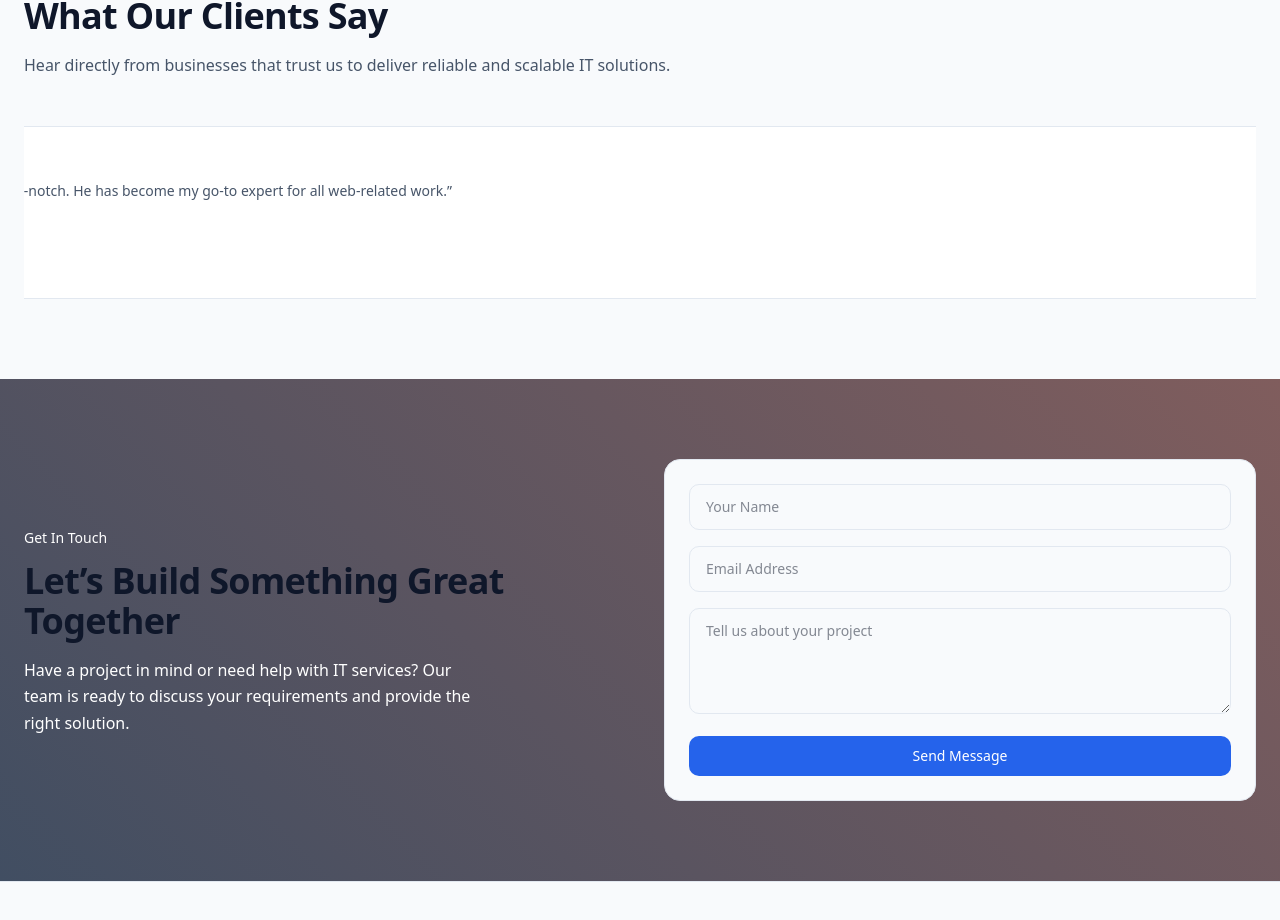
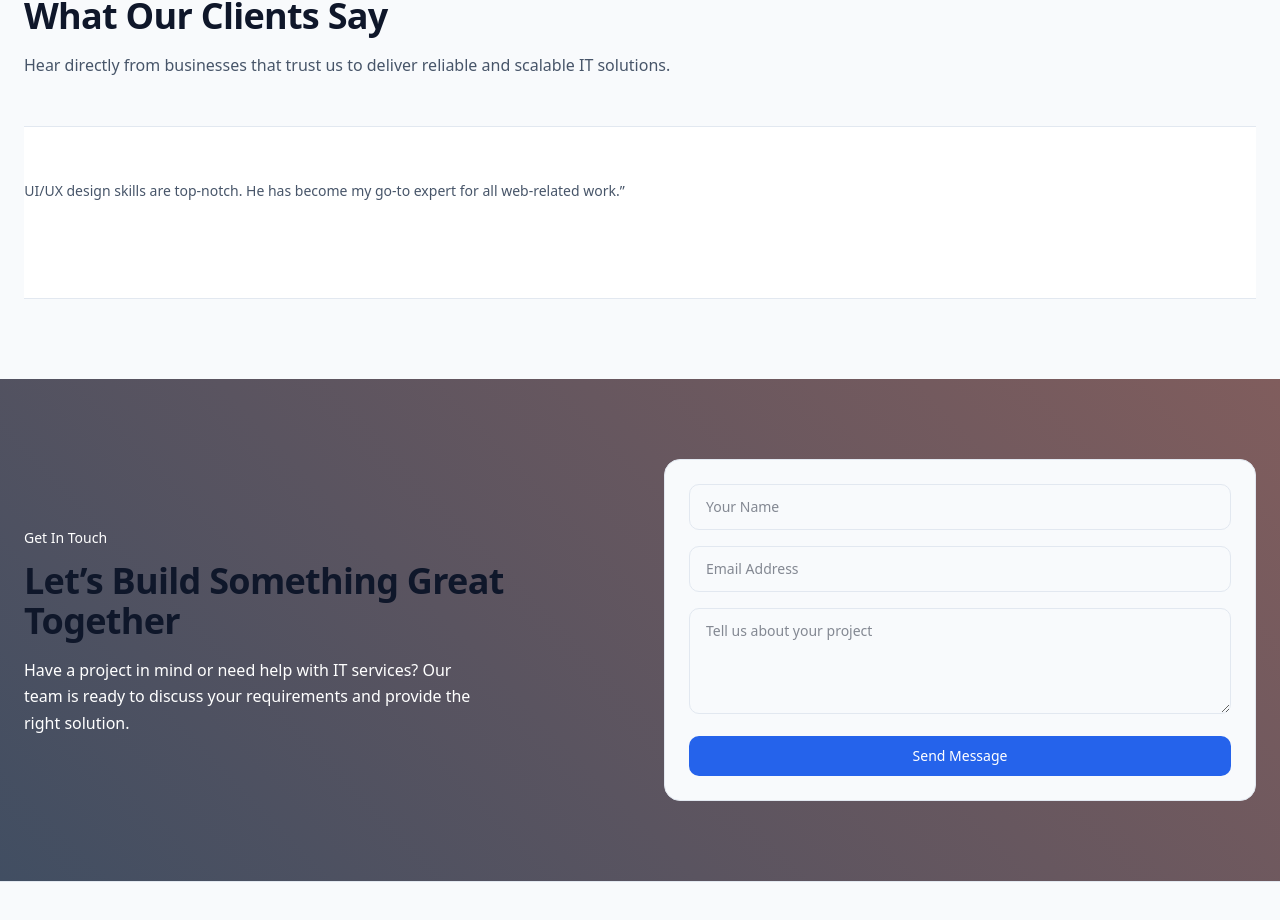
Before and after one commit to cipher997/uplyft.me, a Next.js app: page / in a window 1280 px wide. Shown: the part 2778-3698 px from the top of the page. Built offline with nearby package versions, Linux system fonts and the light colour scheme.

Commit message:
update testimonials.ts

```diff
--- a/data/testimonials.ts
+++ b/data/testimonials.ts
@@ -49,14 +49,14 @@ export const testimonials: Testimonial[] = [
     image: "/images/testimonials/weshatton.jpg",
     rating: 5,
   },
-  {
-    id: "5",
-    name: "Business Client",
-    role: "Marketing Lead",
-    company: "United States",
-    quote:
-      "Fahad is incredible to work with. He stays involved until the very end and beyond. His digital marketing strategies and SEO expertise helped take our business to the next level.",
-    image: "/images/testimonials/client.jpg",
-    rating: 5,
-  },
+  // {
+  //   id: "5",
+  //   name: "Business Client",
+  //   role: "Marketing Lead",
+  //   company: "United States",
+  //   quote:
+  //     "Fahad is incredible to work with. He stays involved until the very end and beyond. His digital marketing strategies and SEO expertise helped take our business to the next level.",
+  //   image: "/images/testimonials/client.jpg",
+  //   rating: 5,
+  // },
 ];
```
